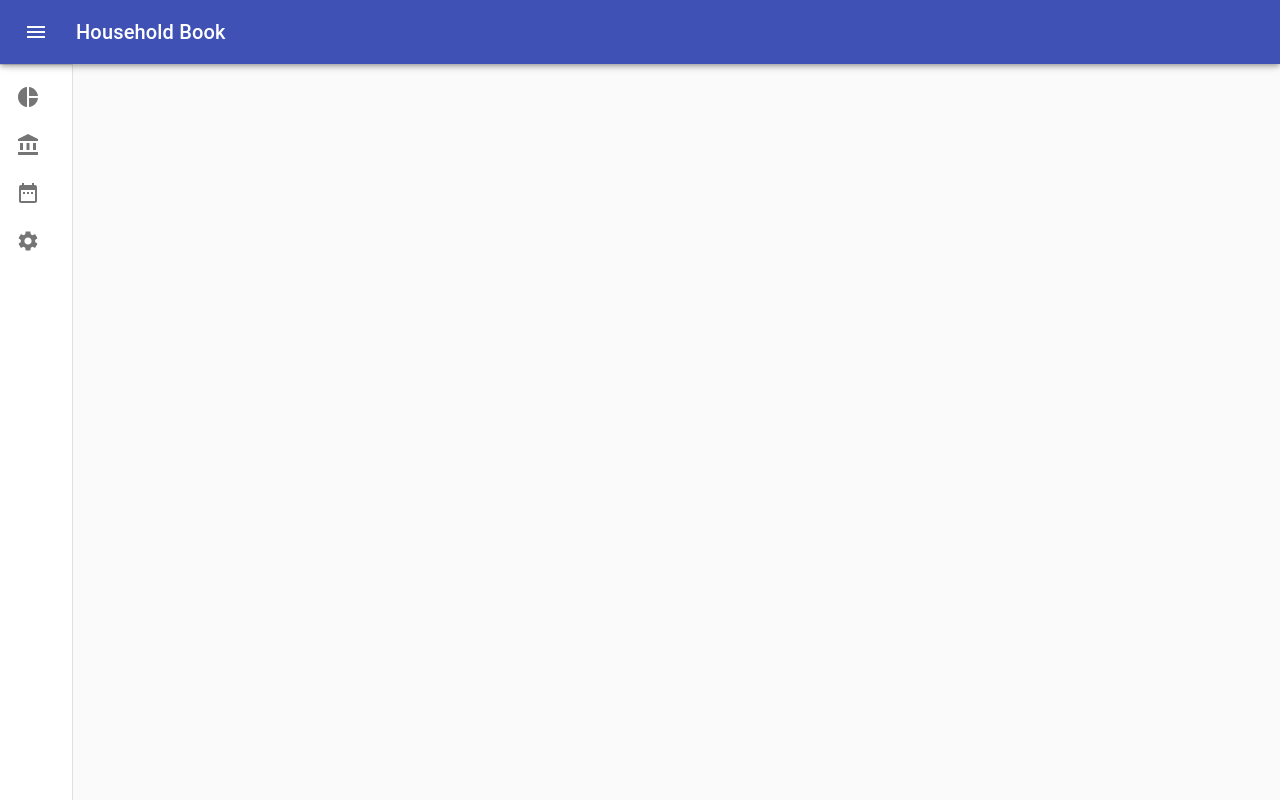
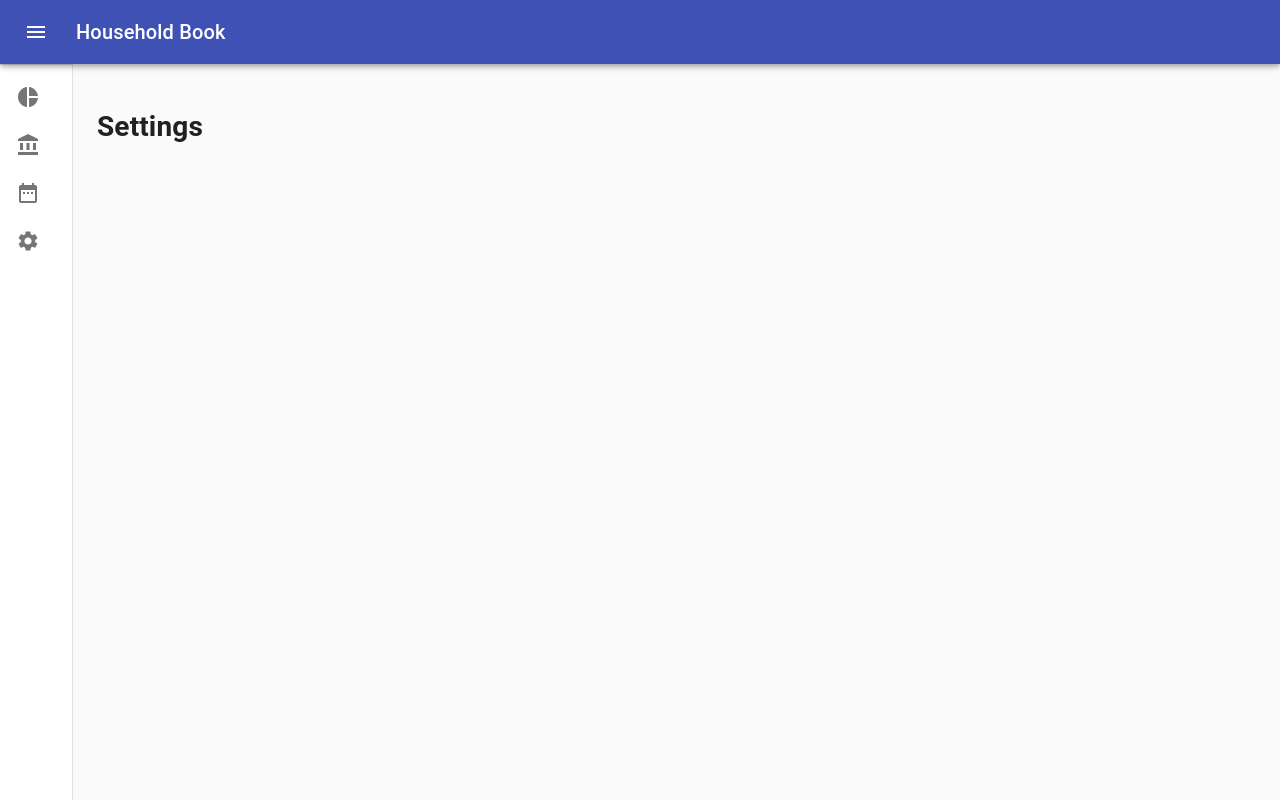
Before and after one commit to stahlbot/household_book, a React app in the folder frontend/: page /settings in a window 1280 px wide. Built offline with nearby package versions, Linux system fonts and the light colour scheme; the HTML template or start-up script is replaced by a standard one.

Commit message:
Created Pages and Components for Settings and Calenderview and linked them

```diff
--- /dev/null
+++ b/frontend/src/components/Calender.js
@@ -0,0 +1,9 @@
+import React from "react";
+
+export default function Calender(){
+    return (
+        <React.Fragment>
+            <h1>Calender</h1>
+        </React.Fragment>
+    )
+}
--- a/frontend/src/components/HomePage.js
+++ b/frontend/src/components/HomePage.js
@@ -3,6 +3,8 @@ import Nav from "./Nav";
 import {BrowserRouter, Route, Router, Switch} from "react-router-dom";
 import Accounts from "./Accounts";
 import Overview from "./Overview";
+import Settings from "./Settings";
+import Calender from "./Calender";
 
 
 export default function HomePage(){
@@ -12,6 +14,8 @@ export default function HomePage(){
                 <Switch>
                     <Route exact path="/" component={Overview}/>
                     <Route exact path="/accounts" component={Accounts}/>
+                    <Route exact path="/calender" component={Calender}/>
+                    <Route exact path="/settings" component={Settings}/>
                 </Switch>
             </Nav>
         </BrowserRouter>
--- a/frontend/src/components/Nav.js
+++ b/frontend/src/components/Nav.js
@@ -163,11 +163,11 @@ export default function Nav(props) {
             <ListItemIcon><AccountBalanceIcon/></ListItemIcon>
             <ListItemText>Accounts</ListItemText>
           </ListItem>
-          <ListItem button key={'Calender'}>
+          <ListItem button key={'Calender'} component={Link} to={'/calender'}>
             <ListItemIcon><DateRangeIcon/></ListItemIcon>
             <ListItemText>Calender</ListItemText>
           </ListItem>
-          <ListItem button key={'Settings'}>
+          <ListItem button key={'Settings'} component={Link} to={'/settings'}>
             <ListItemIcon><SettingsIcon/></ListItemIcon>
             <ListItemText>Settings</ListItemText>
           </ListItem>
--- /dev/null
+++ b/frontend/src/components/Settings.js
@@ -0,0 +1,9 @@
+import React from "react";
+
+export default function Settings(){
+    return (
+        <React.Fragment>
+            <h1>Settings</h1>
+        </React.Fragment>
+    )
+}
```
Also changed, not shown: 1 other file (tests, documents, lock files or other folders).
